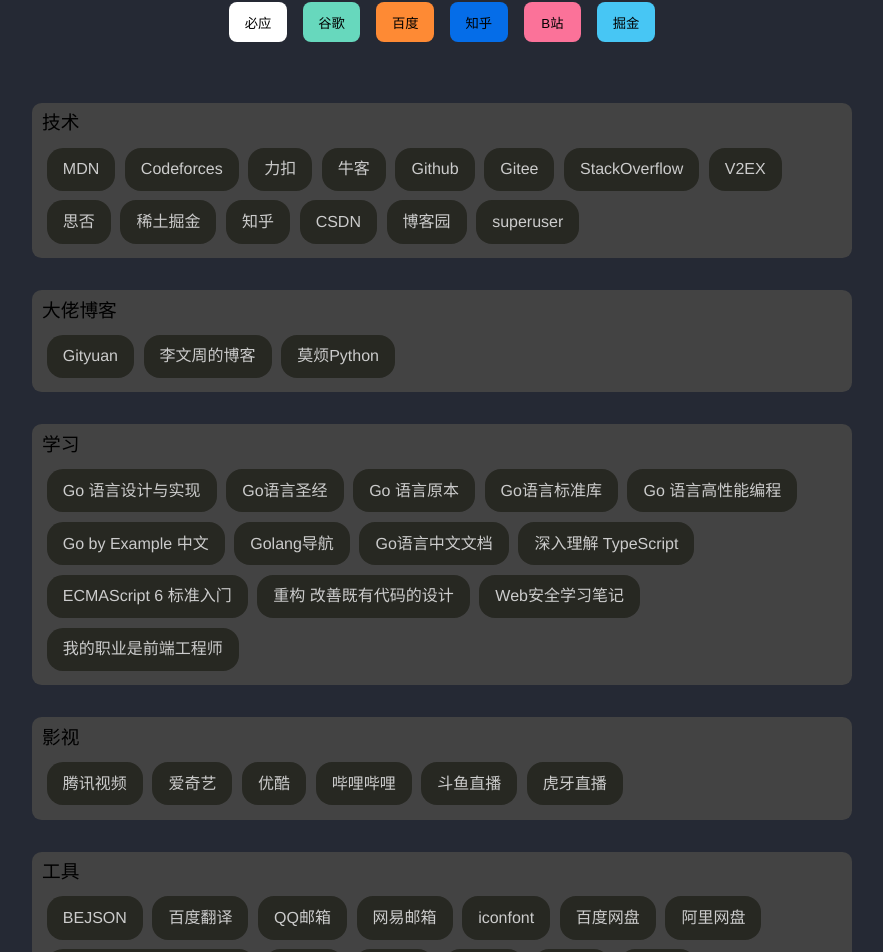
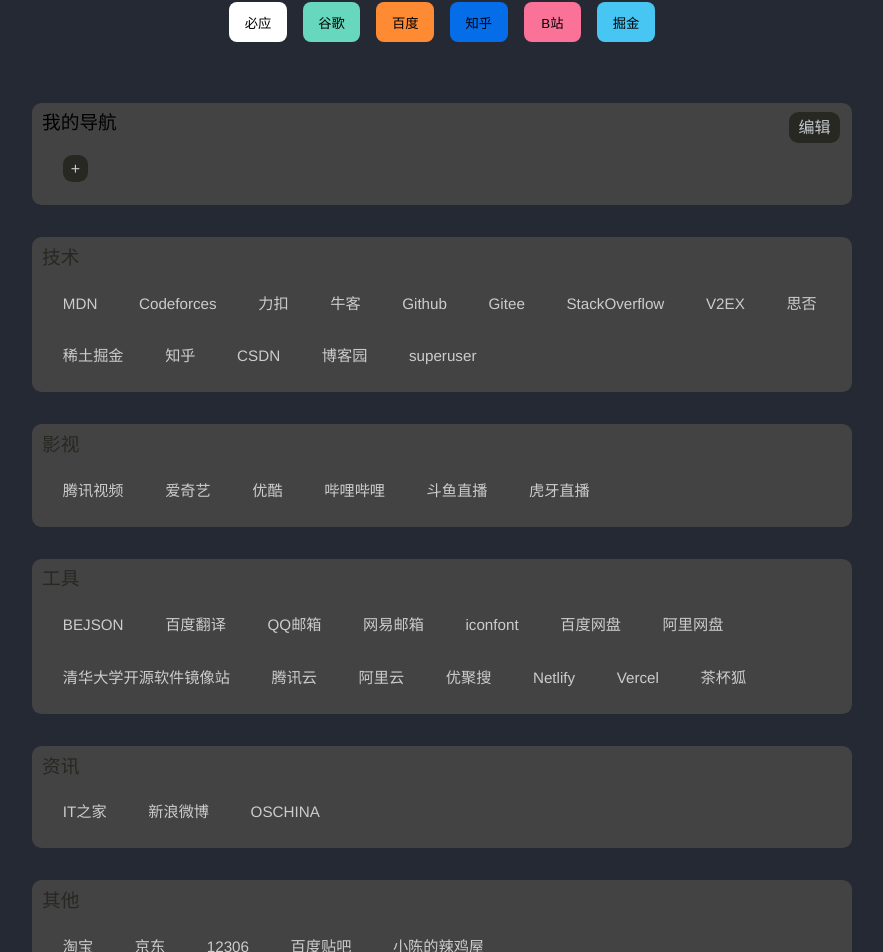
Before and after one commit to chenjunlinabc/nav-orange, a Vue app: page / in a window 1280 px wide. Shown: the part 222-1174 px from the top of the page, without its empty margins (198-1081 px from the left). Built offline with nearby package versions, Linux system fonts and the light colour scheme.

Commit message:
update test homeurl

```diff
--- a/src/components/Search.vue
+++ b/src/components/Search.vue
@@ -1,7 +1,7 @@
 <template>
   <section class="main-search">
     <form method="get" class="search-nav" action="https://cn.bing.com/search" target="_blank" ref="search">
-      <input type="text" name="q" ref="btn" class="search-control" placeholder="搜索一下" @focus='inputfocus()'/>
+      <input type="text" name="q" ref="btn" class="search-control" placeholder="搜索一下"/>
       <input type="submit" class="search-submit" value="搜索">
     </form>
   </section>
@@ -70,7 +70,13 @@
       this.$refs.btn.placeholder = '掘金一下'
       this.$refs.btn.value = ''
     },
+    focusSearch(){
+      this.$refs.btn.focus()
+    }
 
+  },
+  mounted(){
+    this.focusSearch()
   }
 }
 </script>
--- a/src/components/SearchView.vue
+++ b/src/components/SearchView.vue
@@ -1,5 +1,21 @@
 <template>
     <div class="search-view">
+        <div class="other">
+            <div class="box">
+                <h3 class="homeNav">我的导航</h3>
+                <span class="revise" @click="rmNav()">编辑</span>
+            </div>
+
+            <ul>
+                <li v-for="navTO in hallo" class="Homenav">
+                    <a v-bind:href="navTO.url"  rel="noopener noreferrer" target="_blank">{{ navTO.name }}</a>
+                </li>
+                <li>
+                    <span class="AddTo" @click="AddToNav()">+</span>
+                </li>
+
+            </ul>
+        </div>
         <div class="tech">
             <div class="box">
                 <h3 class="search-h">技术</h3>
@@ -49,69 +65,6 @@
                 </li>
             </ul>
         </div>
-        <div class="blog">
-            <div class="box">
-                <h3 class="search-h">大佬博客</h3>
-            </div>
-            <ul>
-                <li>
-                    <a href="http://gityuan.com/" rel="noopener noreferrer" target="_blank">Gityuan</a>
-                </li>
-                <li>
-                    <a href="https://www.liwenzhou.com/" rel="noopener noreferrer" target="_blank">李文周的博客</a>
-                </li>
-                <li>
-                    <a href="https://mofanpy.com/" rel="noopener noreferrer" target="_blank">莫烦Python</a>
-                </li>
-            </ul>
-        </div>
-        <div class="learn">
-            <div class="box">
-                <h3 class="search-h">学习</h3>
-            </div>
-            <ul>
-                <li>
-                    <a href="https://draveness.me/golang/" rel="noopener noreferrer" target="_blank">Go 语言设计与实现</a>
-                </li>
-                <li>
-                    <a href="https://books.studygolang.com/gopl-zh/" rel="noopener noreferrer" target="_blank">Go语言圣经</a>
-                </li>
-                <li>
-                    <a href="https://golang.design/under-the-hood/" rel="noopener noreferrer" target="_blank">Go 语言原本</a>
-                </li>
-                <li>
-                    <a href="https://books.studygolang.com/The-Golang-Standard-Library-by-Example/" rel="noopener noreferrer" target="_blank">Go语言标准库</a>
-                </li>
-                <li>
-                    <a href="https://geektutu.com/post/high-performance-go.html" rel="noopener noreferrer" target="_blank">Go 语言高性能编程</a>
-                </li>
-                <li>
-                    <a href="https://books.studygolang.com/gobyexample/" rel="noopener noreferrer" target="_blank">Go by Example 中文</a>
-                </li>
-                <li>
-                    <a href="https://hao.golangstack.com/" rel="noopener noreferrer" target="_blank">Golang导航</a>
-                </li>
-                <li>
-                    <a href="https://www.topgoer.com/" rel="noopener noreferrer" target="_blank">Go语言中文文档</a>
-                </li>
-                <li>
-                    <a href="https://jkchao.github.io/typescript-book-chinese/" rel="noopener noreferrer" target="_blank">深入理解 TypeScript</a>
-                </li>
-                <li>
-                    <a href="https://www.bookstack.cn/read/es6-3rd/sidebar.md" rel="noopener noreferrer" target="_blank">ECMAScript 6 标准入门</a>
-                </li>
-                <li>
-                    <a href="https://book-refactoring2.ifmicro.com/" rel="noopener noreferrer" target="_blank">重构 改善既有代码的设计</a>
-                </li>
-                <li>
-                    <a href="https://websec.readthedocs.io/zh/latest/" rel="noopener noreferrer" target="_blank">Web安全学习笔记</a>
-                </li>
-
-                <li>
-                    <a href="https://ued.party/" rel="noopener noreferrer" target="_blank">我的职业是前端工程师</a>
-                </li>
-            </ul>
-        </div>
 
         <div class="film">
             <div class="box">
@@ -136,6 +89,7 @@
                 <li>
                     <a href="https://www.huya.com/" rel="noopener noreferrer" target="_blank">虎牙直播</a>
                 </li>
+
             </ul>
         </div>
         <div class="tools">
@@ -182,6 +136,9 @@
                 <li>
                     <a href="https://vercel.com/" rel="noopener noreferrer" target="_blank">Vercel</a>
                 </li>
+                <li>
+                    <a href="https://cupfox.app/" rel="noopener noreferrer" target="_blank">茶杯狐</a>
+                </li>
             </ul>
         </div>
         <div class="info">
@@ -217,6 +174,9 @@
                 <li>
                     <a href="https://tieba.baidu.com/" rel="noopener noreferrer" target="_blank">百度贴吧</a>
                 </li>
+                <li>
+                    <a href="https://cjlio.com/" rel="noopener noreferrer" target="_blank">小陈的辣鸡屋</a>
+                </li>
             </ul>
         </div>
     </div>
@@ -224,6 +184,54 @@
 <script>
 export default {
   name: 'SearchView',
+  methods: {
+      AddToNav(){
+          localStorage.setItem("Links", JSON.stringify(
+            [
+                {
+                    'name': '小陈的辣鸡屋',
+                    'url': 'https://cjlio.com'
+                }, {
+                    'name': '小陈的个人博客',
+                    'url': 'https://blog.cjlio.com'
+                  }, {
+                      'name': '小陈的辣鸡屋',
+                      'url': 'https://cjlio.com'
+                  }, {
+                      'name': '小陈的辣鸡屋',
+                      'url': 'https://cjlio.com'
+                  }, {
+                      'name': '小陈的辣鸡屋',
+                      'url': 'https://cjlio.com'
+                  }, {
+                      'name': '小陈的辣鸡屋',
+                      'url': 'https://cjlio.com'
+                  }, {
+                      'name': '小陈的辣鸡屋',
+                      'url': 'https://cjlio.com'
+                  }, {
+                      'name': '小陈的辣鸡屋',
+                      'url': 'https://cjlio.com'
+                  }, {
+                      'name': '小陈的辣鸡屋',
+                      'url': 'https://cjlio.com'
+                  }, {
+                      'name': '小陈的辣鸡屋',
+                      'url': 'https://cjlio.com'
+                  },
+            ]
+          ))
+      },
+      rmNav(){
+          localStorage.removeItem("小陈的辣鸡屋")
+      }
+  },
+  data(){
+    return{
+        hallo: JSON.parse(localStorage.getItem('Links'))
+    }
+  },
 }
+console.log(JSON.parse(localStorage.getItem('Links')))
 
 </script>
--- a/src/index.css
+++ b/src/index.css
@@ -117,8 +117,6 @@
   float: left;
   padding: .6rem 1rem;
   margin: .3rem;
-  border-radius: 1rem;
-  background-color: #272822;
 }
 
 .tech,.film,.tools,.info,.other,.blog,.learn{
@@ -132,9 +130,11 @@
 }
 .tech ul li a,.film ul li a,.tools ul li a,.info ul li a,.other ul li a,.blog  ul li a,.learn  ul li a{
   color: #ccc;
+  font-size: .95rem;
 }
 .search-h{
   float: left;
+  color: #272822;
 }
 .box{
   display: flex;
@@ -143,3 +143,18 @@
   margin-top: 3rem;
   font-size: .3rem;
 }
+.AddTo, .revise{
+  background-color: #272822;
+  color: #c6c9cf;
+  cursor: pointer;
+  border-radius: .6rem;
+}
+.AddTo{
+  padding: .3rem .5rem;
+
+}
+.revise{
+  padding: .2rem .6rem;
+  position: relative;
+  left: 42rem;
+}
```
